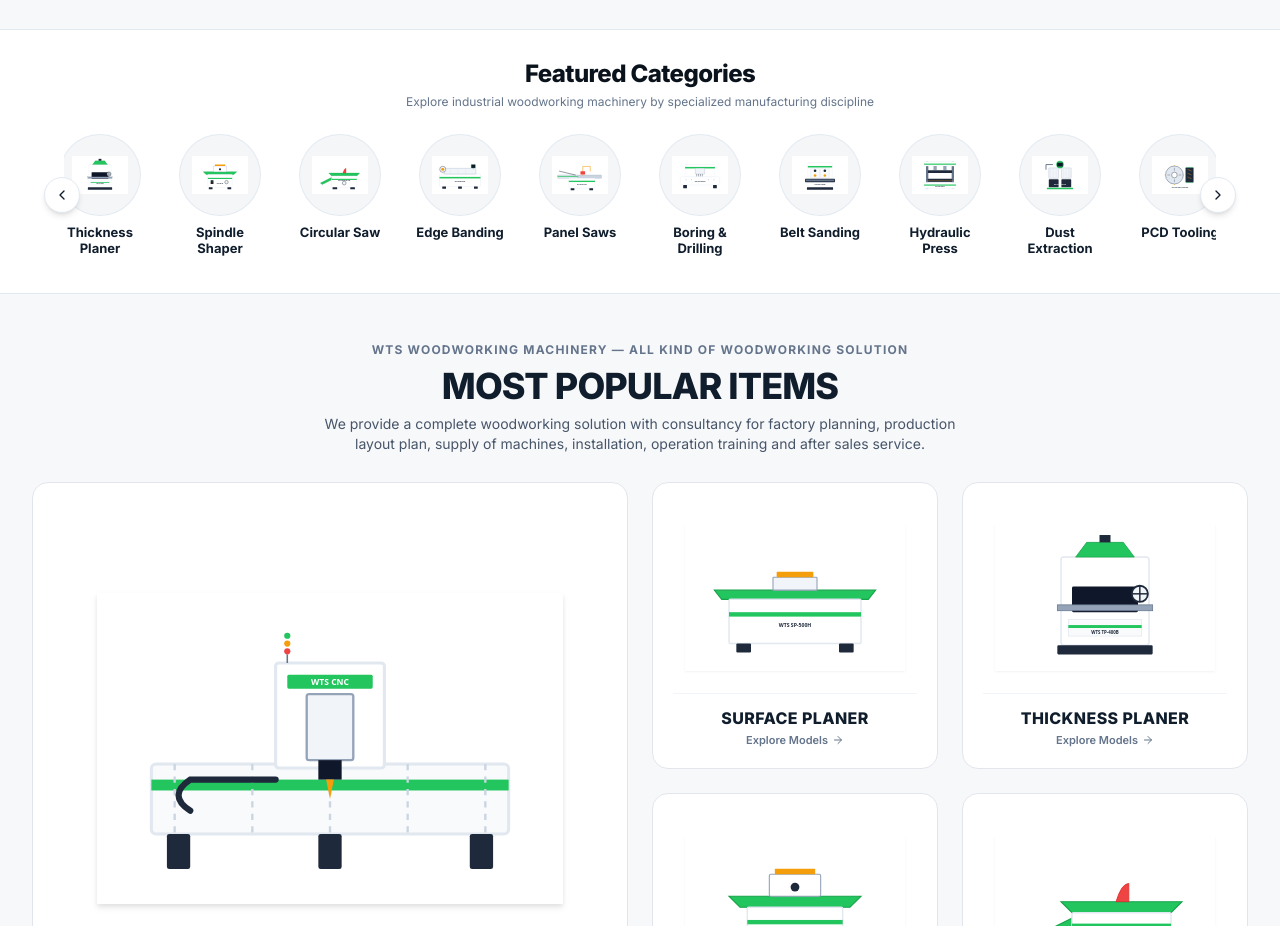
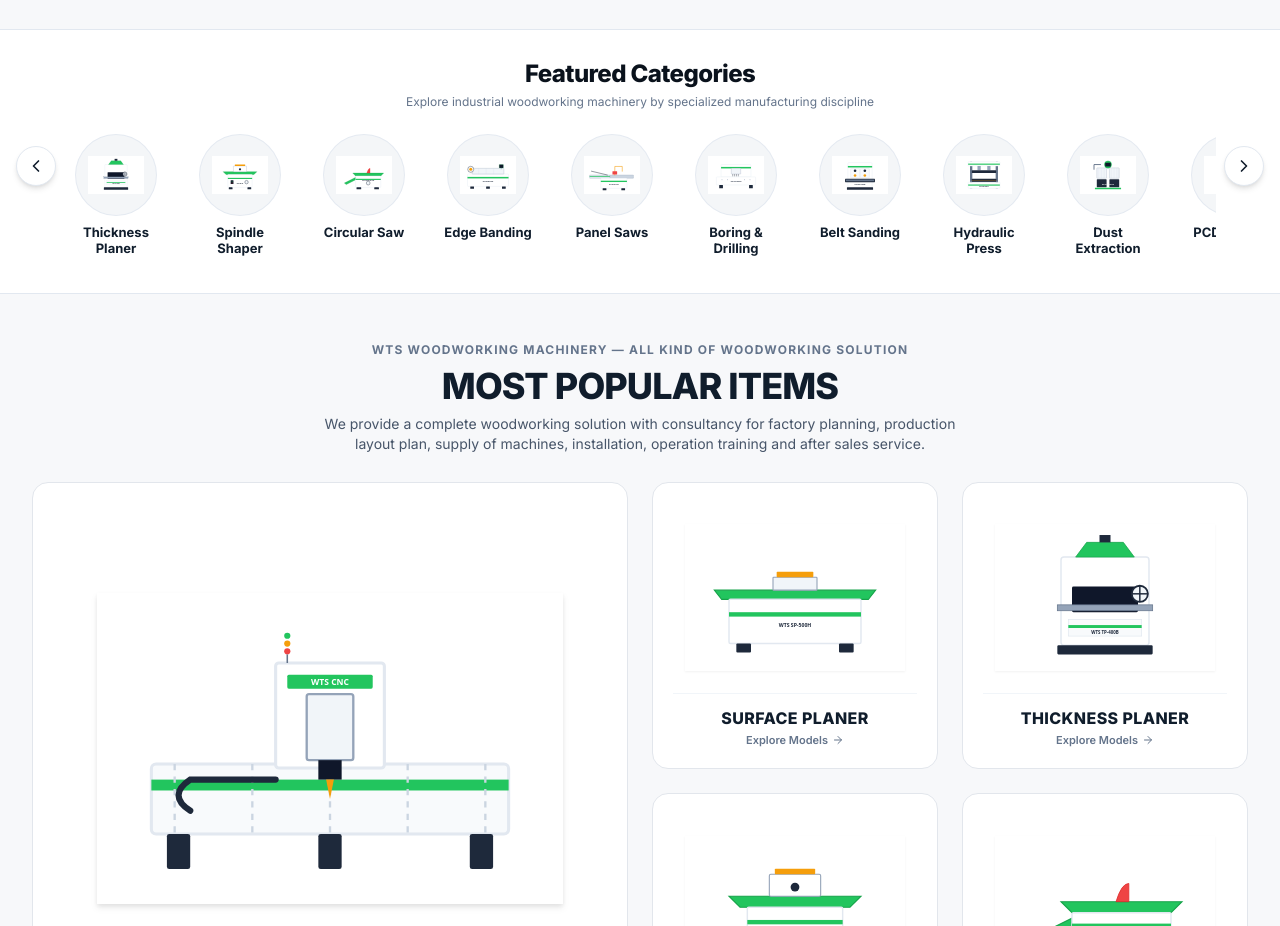
Before and after one commit to md-rifatul/UWS-Website, a React (Vite) app in the folder client/: page / in a window 1280 px wide. Shown: the part 940-1866 px from the top of the page. Built offline with nearby package versions, Linux system fonts and the light colour scheme; no server answers; grey boxes are pictures that could not be loaded.

Commit message:
fix: move featured category navigation arrows outward away from cards

```diff
--- a/client/src/pages/public/HomePage.tsx
+++ b/client/src/pages/public/HomePage.tsx
@@ -419,25 +419,25 @@ export const HomePage: React.FC = () => {
             </p>
           </div>
 
-          {/* Single Line Carousel with Left & Right < > Buttons ("2 pashe < > thakbe swap korar jonno") */}
+          {/* Single Line Carousel with Left & Right < > Buttons */}
           <div className="relative max-w-6xl mx-auto flex items-center group/cat-slider">
-            {/* Left < Button */}
+            {/* Left < Button (Shifted further left so it never touches or overlaps the first card) */}
             <button
               type="button"
               onClick={scrollCategoriesLeft}
-              className="absolute -left-2 sm:-left-5 z-20 w-8 h-8 sm:w-9 sm:h-9 rounded-full bg-white hover:bg-industrial-orange text-navy-900 hover:text-white border border-slate-200 shadow-md flex items-center justify-center transition-all duration-200 hover:scale-110 cursor-pointer"
+              className="absolute -left-4 sm:-left-7 md:-left-9 lg:-left-12 top-9 sm:top-10 -translate-y-1/2 z-20 w-8 h-8 sm:w-9 sm:h-9 md:w-10 md:h-10 rounded-full bg-white hover:bg-industrial-orange text-navy-900 hover:text-white border border-slate-200 shadow-md flex items-center justify-center transition-all duration-200 hover:scale-110 cursor-pointer"
               title="Previous Categories"
             >
-              <ChevronLeft className="w-4 h-4" />
+              <ChevronLeft className="w-4 h-4 sm:w-5 sm:h-5" />
             </button>
 
-            {/* Single Row Horizontal Scroll Track ("nicher daag remove kore daw") */}
+            {/* Single Row Horizontal Scroll Track */}
             <div
               ref={categoryScrollRef}
               onMouseEnter={() => setIsCatPaused(true)}
               onMouseLeave={() => setIsCatPaused(false)}
               style={{ scrollbarWidth: 'none', msOverflowStyle: 'none' }}
-              className="no-scrollbar scrollbar-none flex items-start gap-3 sm:gap-5 lg:gap-6 overflow-x-auto scroll-smooth py-2 px-2 w-full select-none"
+              className="no-scrollbar scrollbar-none flex items-start gap-4 sm:gap-6 lg:gap-7 overflow-x-auto scroll-smooth py-2 px-3 sm:px-4 w-full select-none"
             >
               {featuredCategoryBadges.map((cat) => (
                 <div
@@ -471,14 +471,14 @@ export const HomePage: React.FC = () => {
               ))}
             </div>
 
-            {/* Right > Button */}
+            {/* Right > Button (Shifted further right so it never touches or overlaps the last card) */}
             <button
               type="button"
               onClick={scrollCategoriesRight}
-              className="absolute -right-2 sm:-right-5 z-20 w-8 h-8 sm:w-9 sm:h-9 rounded-full bg-white hover:bg-industrial-orange text-navy-900 hover:text-white border border-slate-200 shadow-md flex items-center justify-center transition-all duration-200 hover:scale-110 cursor-pointer"
+              className="absolute -right-4 sm:-right-7 md:-right-9 lg:-right-12 top-9 sm:top-10 -translate-y-1/2 z-20 w-8 h-8 sm:w-9 sm:h-9 md:w-10 md:h-10 rounded-full bg-white hover:bg-industrial-orange text-navy-900 hover:text-white border border-slate-200 shadow-md flex items-center justify-center transition-all duration-200 hover:scale-110 cursor-pointer"
               title="Next Categories"
             >
-              <ChevronRight className="w-4 h-4" />
+              <ChevronRight className="w-4 h-4 sm:w-5 sm:h-5" />
             </button>
           </div>
         </div>
```
